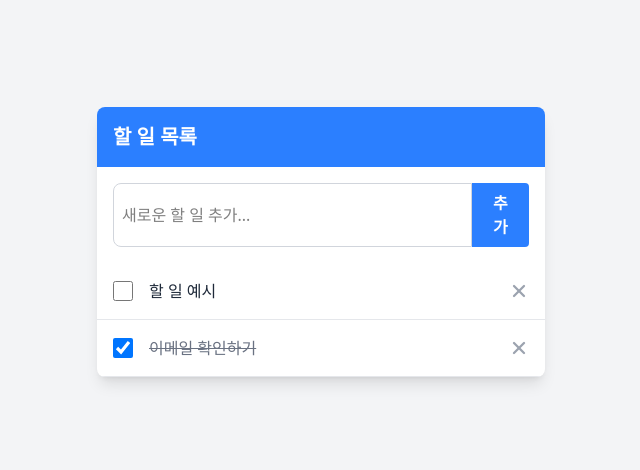
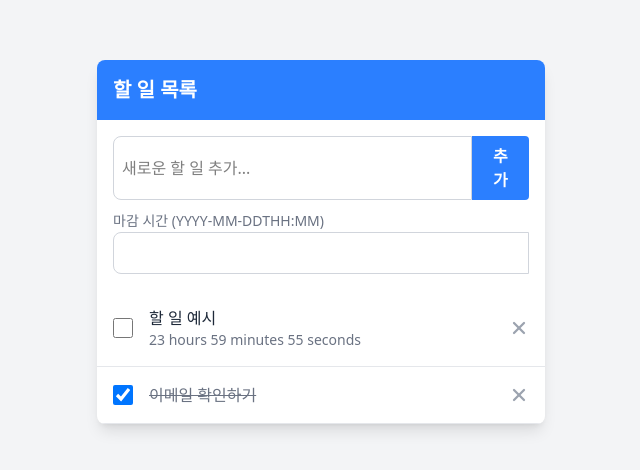
Before and after one commit to SNULION-13th/AI_seminar, a React (Vite) app: page / in a window 1280 px wide. Shown: the part 158-628 px from the top of the page, without its empty margins (319-959 px from the left). Built offline with nearby package versions, Linux system fonts and the light colour scheme.

Commit message:
feat: Add Notion integration and time counter

```diff
--- /dev/null
+++ b/src/components/features/Todo/TimeCounter.jsx
@@ -0,0 +1,51 @@
+import React, { useState, useEffect } from 'react';
+
+const TimeCounter = ({ deadline }) => {
+  const calculateTimeLeft = () => {
+    const difference = +new Date(deadline) - +new Date();
+    let timeLeft = {};
+
+    if (difference > 0) {
+      timeLeft = {
+        days: Math.floor(difference / (1000 * 60 * 60 * 24)),
+        hours: Math.floor((difference / (1000 * 60 * 60)) % 24),
+        minutes: Math.floor((difference / 1000 / 60) % 60),
+        seconds: Math.floor((difference / 1000) % 60),
+      };
+    }
+
+    return timeLeft;
+  };
+
+  const [timeLeft, setTimeLeft] = useState(calculateTimeLeft());
+
+  useEffect(() => {
+    const timer = setTimeout(() => {
+      setTimeLeft(calculateTimeLeft());
+    }, 1000);
+
+    return () => clearTimeout(timer);
+  });
+
+  const timerComponents = [];
+
+  Object.keys(timeLeft).forEach((interval) => {
+    if (!timeLeft[interval]) {
+      return;
+    }
+
+    timerComponents.push(
+      <span key={interval}>
+        {timeLeft[interval]} {interval}{" "}
+      </span>
+    );
+  });
+
+  return (
+    <div className="text-sm text-gray-500">
+      {timerComponents.length ? timerComponents : <span>Time's up!</span>}
+    </div>
+  );
+};
+
+export default TimeCounter;
--- a/src/components/features/Todo/Todo.jsx
+++ b/src/components/features/Todo/Todo.jsx
@@ -6,16 +6,38 @@ import TodoList from './TodoList';
 
 const Todo = () => {
   const [todos, setTodos] = useState([
-    { id: 1, text: '할 일 예시', completed: false },
-    { id: 2, text: '이메일 확인하기', completed: true },
+    { id: 1, text: '할 일 예시', completed: false, deadline: new Date(Date.now() + 24 * 60 * 60 * 1000) },
+    { id: 2, text: '이메일 확인하기', completed: true, deadline: null },
   ]);
 
-  const addTodo = (text) => {
-    const newTodo = { id: Date.now(), text, completed: false };
+  const addTodo = (text, deadline) => {
+    const newTodo = { id: Date.now(), text, completed: false, deadline };
     setTodos([...todos, newTodo]);
   };
 
   const toggleTodo = (id) => {
+    const todo = todos.find(todo => todo.id === id);
+    if (todo && !todo.completed) {
+      window.default_api.API_post_page({
+        database_id: "2269782887b7808e84a1c1594545c74d",
+        properties: {
+          "이름": {
+            "title": [
+              {
+                "text": {
+                  "content": todo.text
+                }
+              }
+            ]
+          },
+          "날짜": {
+            "date": {
+              "start": new Date().toISOString().split('T')[0]
+            }
+          }
+        }
+      });
+    }
     setTodos(
       todos.map(todo =>
         todo.id === id ? { ...todo, completed: !todo.completed } : todo
--- a/src/components/features/Todo/TodoInput.jsx
+++ b/src/components/features/Todo/TodoInput.jsx
@@ -4,16 +4,19 @@ import Button from '../../ui/Button';
 
 const TodoInput = ({ addTodo }) => {
   const [inputValue, setInputValue] = useState('');
+  const [deadline, setDeadline] = useState('');
 
   const handleAddClick = () => {
     if (inputValue.trim()) {
-      addTodo(inputValue);
+      addTodo(inputValue, deadline);
       setInputValue('');
+      setDeadline('');
     }
   };
 
   return (
-    <div className="p-4 flex">
+    <div className="p-4">
+      <div className="flex mb-2">
         <Input
           value={inputValue}
           onChange={(e) => setInputValue(e.target.value)}
@@ -24,6 +27,15 @@ const TodoInput = ({ addTodo }) => {
           추가
         </Button>
       </div>
+      <label htmlFor="deadline-input" className="text-sm text-gray-500 mt-2">마감 시간 (YYYY-MM-DDTHH:MM)</label>
+      <Input
+        id="deadline-input"
+        type="datetime-local"
+        value={deadline}
+        onChange={(e) => setDeadline(e.target.value)}
+        className="w-full"
+      />
+    </div>
   );
 };
 
--- a/src/components/features/Todo/TodoItem.jsx
+++ b/src/components/features/Todo/TodoItem.jsx
@@ -1,4 +1,5 @@
 import React from 'react';
+import TimeCounter from './TimeCounter';
 
 const TodoItem = ({ todo, toggleTodo, deleteTodo }) => {
   return (
@@ -10,9 +11,12 @@ const TodoItem = ({ todo, toggleTodo, deleteTodo }) => {
           onChange={() => toggleTodo(todo.id)}
           className="mr-4 h-5 w-5 text-blue-500 border-gray-300 rounded focus:ring-blue-500"
         />
-        <span className={`${todo.completed ? 'line-through text-gray-500' : 'text-gray-800'}`}>
-          {todo.text}
-        </span>
+        <div>
+          <span className={`${todo.completed ? 'line-through text-gray-500' : 'text-gray-800'}`}>
+            {todo.text}
+          </span>
+          {todo.deadline && <TimeCounter deadline={todo.deadline} />}
+        </div>
       </div>
       <button onClick={() => deleteTodo(todo.id)} className="text-gray-400 hover:text-red-500">
         <img src="/src/assets/icons/close-icon.svg" alt="delete" className="h-5 w-5" />
```
Lines whose indentation alone changed are shown as unchanged.
